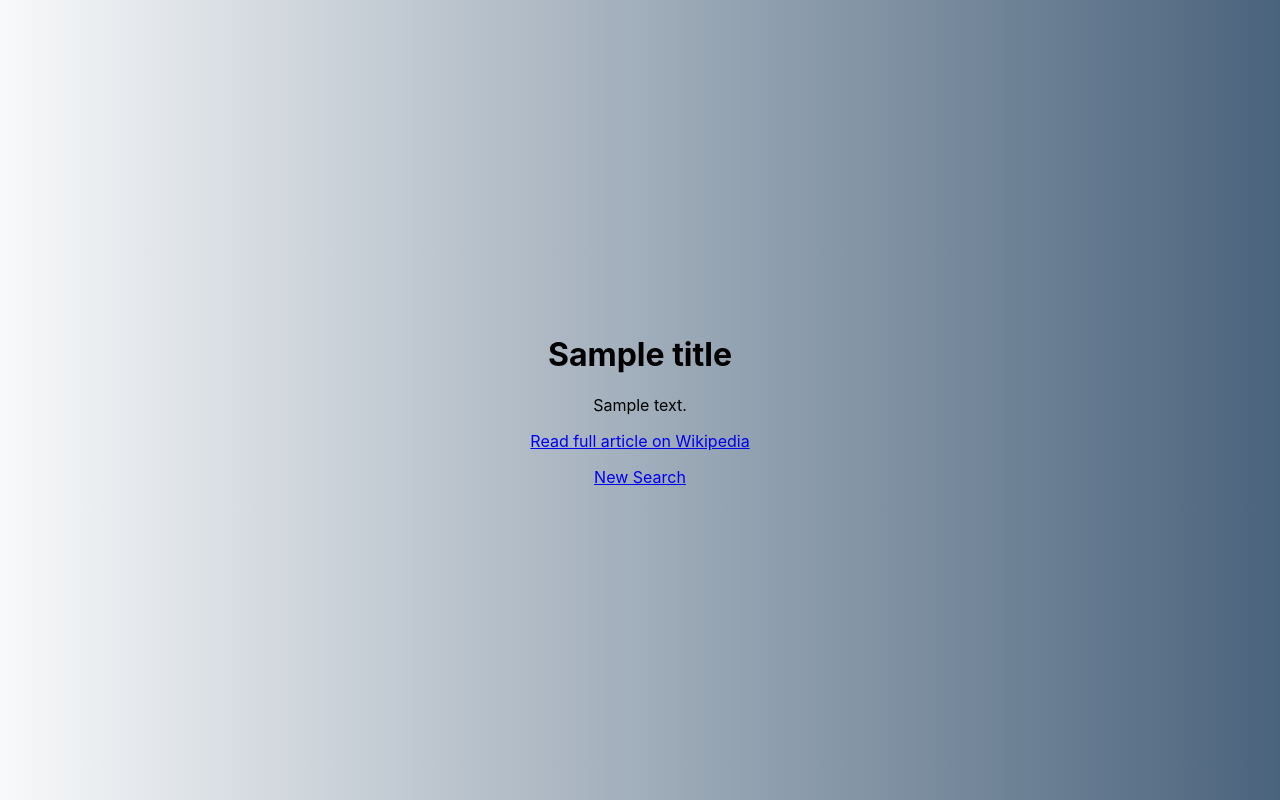
After one commit to tmg24aqua/wikipedia-searh-bot, a Flask app: template app/templates/result.html in a window 1280 px wide. The commit adds this page. Run offline with Flask 3, Linux system fonts and the light colour scheme; the template is opened without the code that fills it: most values are stand-ins (such as "Sample title", 1, 10 or a date in 2020).

Commit message:
Version1.1

```diff
--- a/app/app.py
+++ b/app/app.py
@@ -1,13 +1,18 @@
 from flask import Flask, render_template, request
 import wikipediaapi
+from langdetect import detect, LangDetectException
 
 app = Flask(__name__)
 
-# Укажите ваш user-agent
-wiki = wikipediaapi.Wikipedia(
-    language='en',
-    user_agent="YourAppName/1.0 (https://yourwebsite.com; ezerskijn9@gmail.com)"
-)
+def get_language_from_text(text):
+    try:
+        lang = detect(text)
+        if lang == 'ru':
+            return 'ru'
+        else:
+            return 'en'
+    except LangDetectException:
+        return 'en'  # Если язык не удалось определить, используем английский
 
 @app.route('/')
 def index():
@@ -15,12 +20,32 @@ def index():
 
 @app.route('/search', methods=['POST'])
 def search():
-    query = request.form.get('query')
+    query = request.form.get('query', '').strip()
+
+    if not query:
+        error_message = "Please enter a search query."
+        return render_template('index.html', error_message=error_message)
+
+    language = get_language_from_text(query)
+
+    wiki = wikipediaapi.Wikipedia(
+        language=language,
+        user_agent="YourAppName/1.0 (https://yourwebsite.com; your-email@example.com)"
+    )
+
     page = wiki.page(query)
     if page.exists():
-        return f"<h1>{page.title}</h1><p>{page.summary}</p>"
+        # Берем первые 2000 символов текста для краткого описания
+        summary = page.text[:2000].rsplit(' ', 1)[0] + '...'
+
+        # Безопасная работа с изображениями страницы
+        images = []
+        if hasattr(page, 'images'):
+            images = list(page.images.keys())[:2]
+
+        return render_template('result.html', title=page.title, summary=summary, url=page.fullurl, images=images)
     else:
-        return "<p>Page not found</p>"
+        return render_template('result.html', title="Page not found", summary="Sorry, no matching article found.", url=None)
 
 if __name__ == '__main__':
     app.run(debug=True)
--- a/app/templates/index.html
+++ b/app/templates/index.html
@@ -8,8 +8,11 @@
 </head>
 <body>
     <div class="container">
+        {% if error_message %}
+            <p style="color: red;">{{ error_message }}</p>
+        {% endif %}
         <form action="/search" method="post">
-            <input type="text" name="query" placeholder="Search Wikipedia...">
+            <input type="text" name="query" placeholder="Search Wikipedia..." required>
             <button type="submit">Search</button>
         </form>
     </div>
--- /dev/null
+++ b/app/templates/result.html
@@ -0,0 +1,19 @@
+<!DOCTYPE html>
+<html lang="en">
+<head>
+    <meta charset="UTF-8">
+    <meta name="viewport" content="width=device-width, initial-scale=1.0">
+    <link rel="stylesheet" href="{{ url_for('static', filename='styles.css') }}">
+    <title>Search Result</title>
+</head>
+<body>
+    <div class="container">
+        <h1>{{ title }}</h1>
+        <p>{{ summary }}</p>
+        {% if url %}
+        <p><a href="{{ url }}" target="_blank">Read full article on Wikipedia</a></p>
+        {% endif %}
+        <a href="/">New Search</a>
+    </div>
+</body>
+</html>
```
